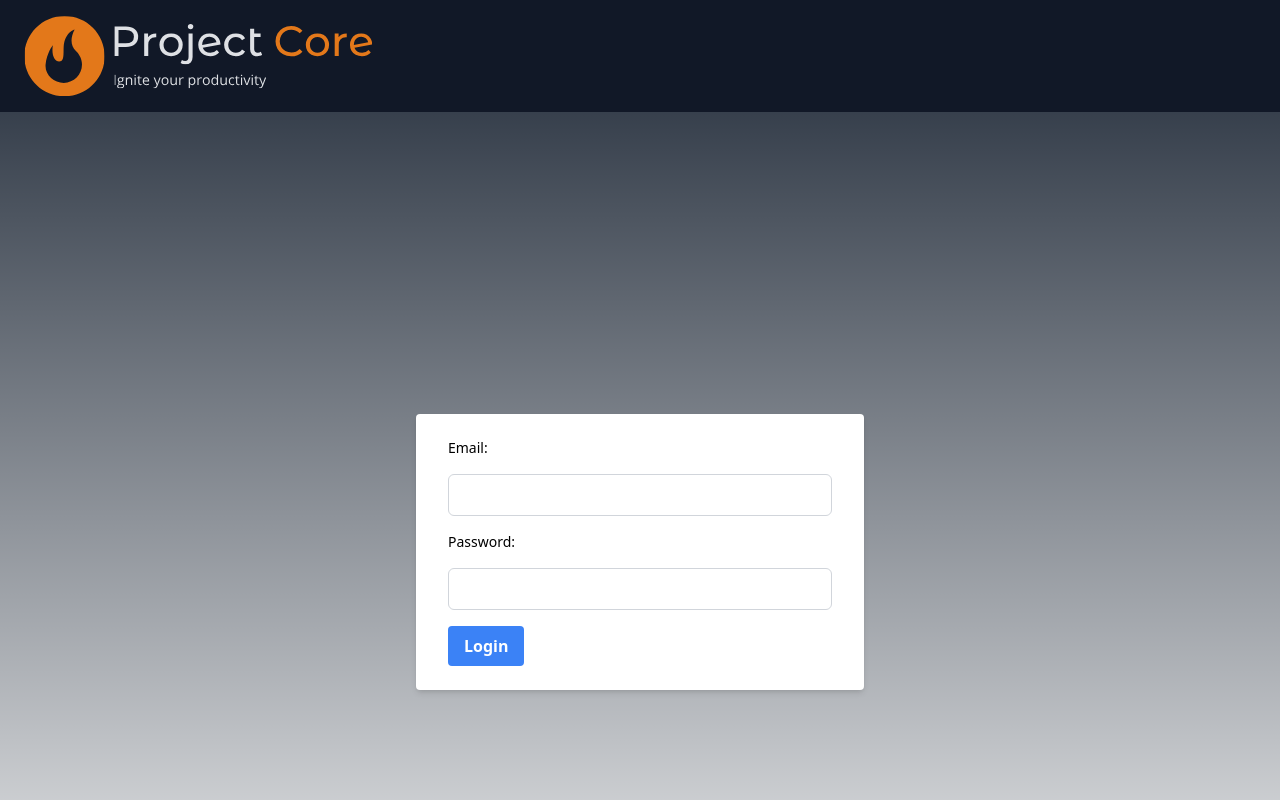
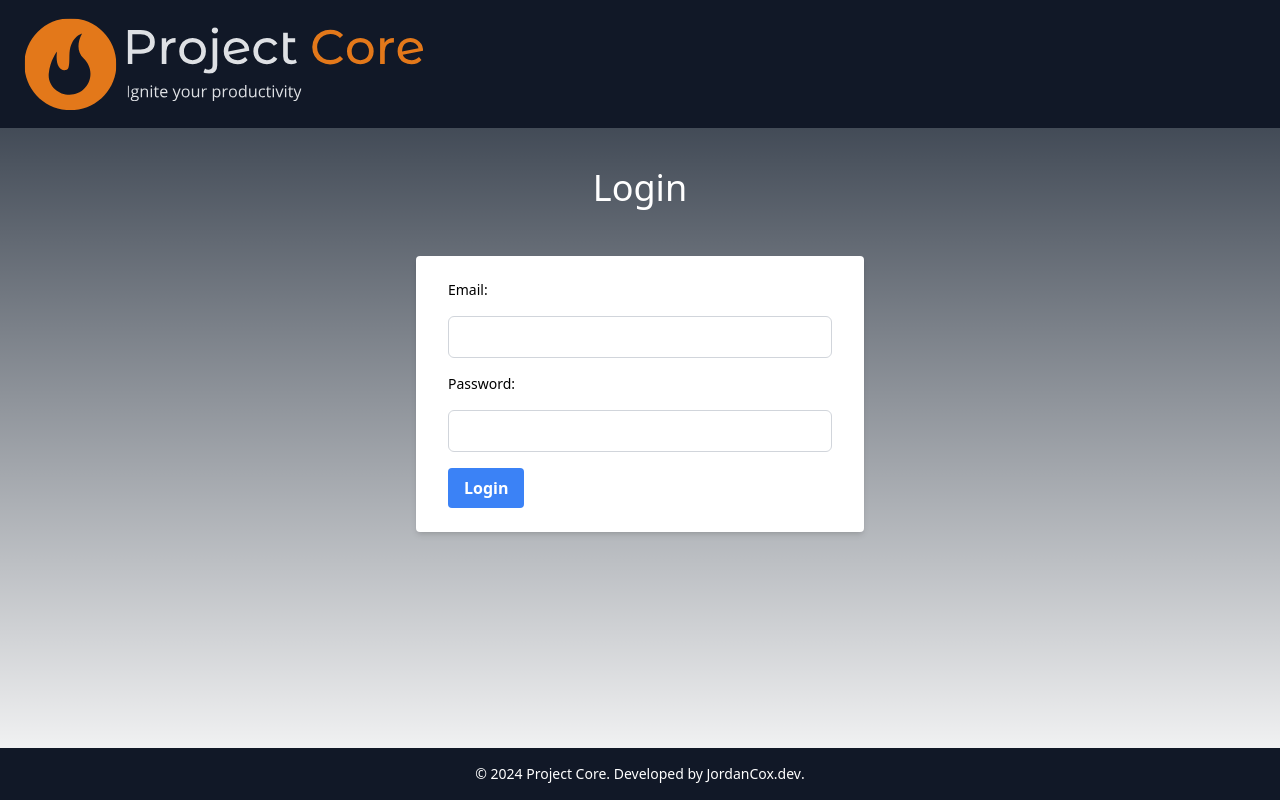
Before and after one commit to jordanccox/project-core, a Next.js app: page /login in a window 1280 px wide. Shown: the top 800 px of the page. Built offline with nearby package versions, Linux system fonts and the light colour scheme.

Commit message:
login page

```diff
--- a/app/layout.tsx
+++ b/app/layout.tsx
@@ -1,6 +1,8 @@
 import type { Metadata } from "next";
 import { Inter } from "next/font/google";
 import "./globals.css";
+import Image from "next/image";
+import Logo from '../public/logo-no-background.svg';
 
 const inter = Inter({ subsets: ["latin"] });
 
@@ -16,15 +18,18 @@ export default function RootLayout({
 }>) {
   return (
     <html lang="en">
-      <body className="bg-gray-800 text-white min-h-screen font-sans"> {/* Set background and text color */}
+      {/* <body className="bg-gray-800 text-white min-h-screen font-sans">  */}
+      <body className="flex flex-col min-h-screen bg-gray-800 text-white font-sans">
+
+      {/* Set background and text color */}
         <header className="bg-gray-900 py-4 px-6 flex justify-between items-center">
-          {/* <h1 className="text-xl font-bold text-white">My App Login</h1> */}
-          {/* Add logo or navigation links here */}
-          <img src="logo-no-background.svg" className="h-20" />
+          <a href="/"><Image src={Logo} className="h-16 w-72 sm:w-[350px] md:w-[400px] sm:h-20 md:h-24" alt="Logo" /></a>
         </header>
-        <main className="container mx-auto px-4 py-10">{children}</main>
+        {/* <main className="container mx-auto px-4 py-10"> */}
+        <main className="container mx-auto px-4 py-10 flex-grow">
+          {children}</main>
         <footer className="bg-gray-900 text-center py-4 text-sm">
-          Copyright &copy; {new Date().getFullYear()} My App
+         &copy; {new Date().getFullYear()} Project Core. Developed by <a href="https://jordancox.dev/" target="_blank" className="font-medium hover:underline">JordanCox.dev</a>.
         </footer>
       </body>
     </html>
--- a/app/login/page.tsx
+++ b/app/login/page.tsx
@@ -1,43 +1,21 @@
 "use client";
 
 import { FormEvent, useState } from "react";
-import { useForm } from "react-hook-form";
-import * as z from "zod";
-
-const loginSchema = z.object({
-  email: z.string().email({ message: "Invalid email address" }),
-  password: z
-    .string()
-    .min(8, { message: "Password must be at least 8 characters long" })
-    .max(160, { message: "Password must be less than 160 characters" }),
-});
-
-type LoginSchema = z.infer<typeof loginSchema>;
 
 export default function Login() {
   const [email, setEmail] = useState("");
   const [password, setPassword] = useState("");
-	const [formErrors, setFormErrors] = useState<z.ZodIssue[] | null>(null);
 
   const handleSubmit = async (e: FormEvent) => {
     e.preventDefault();
     // Your login logic here, e.g., making a request to your API route
-		try {
-      const formData = { email, password };
-      const validatedData = loginSchema.parse(formData); // Validate
-      setFormErrors(null);
 
-      // Send validated data to your API route
-      console.log("Validated Data:", validatedData);
-    } catch (err) {
-      if (err instanceof z.ZodError) {
-        setFormErrors(err.issues);
-      }
-    }
   };
 
   return (
-    <div className="flex items-center justify-center min-h-screen">
+    <>
+    <h1 className="text-center text-4xl font-medium pb-12">Login</h1>
+    <div className="flex items-center justify-center min-h-full pb-12">
       <div className="bg-white shadow-md rounded px-8 py-6 w-full max-w-md text-black">
         <form onSubmit={handleSubmit} className="space-y-4">
           <label htmlFor="email" className="block text-sm font-medium">
@@ -50,9 +28,6 @@ export default function Login() {
             onChange={(e) => setEmail(e.target.value)}
             className="w-full px-3 py-2 rounded-md border border-gray-300 focus:outline-none focus:ring-1 focus:ring-blue-500"
           />
-					{formErrors?.email && (
-  				<div className="text-red-500 text-sm">{formErrors.email}</div>
-					)}
 
           <label htmlFor="password" className="block text-sm font-medium">
             Password:
@@ -64,10 +39,6 @@ export default function Login() {
             onChange={(e) => setPassword(e.target.value)}
             className="w-full px-3 py-2 rounded-md border border-gray-300 focus:outline-none focus:ring-1 focus:ring-blue-500"
           />
-					{formErrors?.email && (
-  				<div className="text-red-500 text-sm">{formErrors.password}</div>
-					)}
-
           <button
             type="submit"
             className="bg-blue-500 hover:bg-blue-700 text-white font-bold py-2 px-4 rounded focus:outline-none focus:ring-2 focus:ring-offset-2 focus:ring-blue-700"
@@ -77,5 +48,6 @@ export default function Login() {
         </form>
       </div>
     </div>
+    </>
   );
 }
```
Also changed, not shown: app/globals.css (+10 -0 lines).
